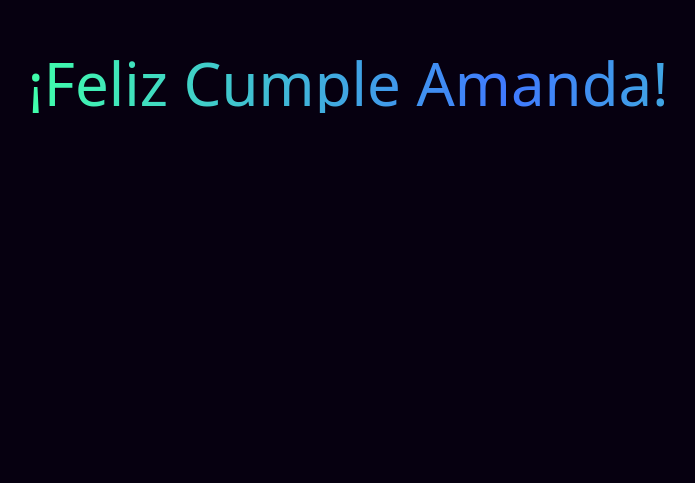
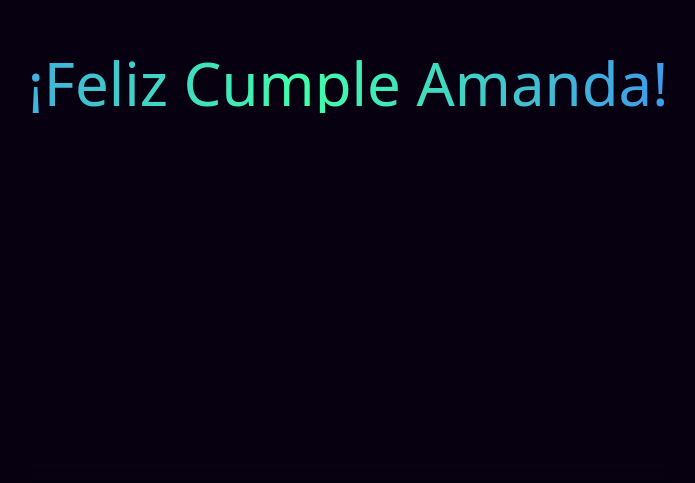
Before and after one commit to 4trademcs/Muzio, a React (Vite) app: page /season2 in a window 1280 px wide. Shown: the part 317-800 px from the top of the page, without its empty margins (292-987 px from the left). Built offline with nearby package versions, Linux system fonts and the light colour scheme.

Commit message:
gradient-text upd

```diff
--- a/src/components/Hero.jsx
+++ /dev/null
@@ -1,15 +0,0 @@
-// src/components/Hero.jsx
-import GradientText from "../components/reactBits/gradient-text";
-
-export default function Hero() {
-  return (
-    <GradientText
-      colors={["#40ffaa", "#4079ff", "#40ffaa", "#4079ff", "#40ffaa"]}
-      animationSpeed={3}
-      showBorder={false}
-      className="custom-class text-6xl p-4 text-center m-auto h-screen z-0 bg-transparent w-full"
-    >
-      ¡Feliz Cumple Amanda!
-    </GradientText>
-  );
-}
--- /dev/null
+++ b/src/components/reactBits/GradientText.css
@@ -0,0 +1,68 @@
+.animated-gradient-text {
+  position: relative;
+  margin: 0 auto;
+  display: flex;
+  max-width: fit-content;
+  flex-direction: row;
+  align-items: center;
+  justify-content: center;
+  border-radius: 1.25rem;
+  font-weight: 500;
+  backdrop-filter: blur(10px);
+  transition: box-shadow 0.5s ease-out;
+  overflow: hidden;
+  cursor: pointer;
+}
+
+.gradient-overlay {
+  position: absolute;
+  top: 0;
+  left: 0;
+  right: 0;
+  bottom: 0;
+  background-size: 300% 100%;
+  animation: gradient linear infinite;
+  border-radius: inherit;
+  z-index: 0;
+  pointer-events: none;
+}
+
+.gradient-overlay::before {
+  content: '';
+  position: absolute;
+  left: 0;
+  top: 0;
+  border-radius: inherit;
+  width: calc(100% - 2px);
+  height: calc(100% - 2px);
+  left: 50%;
+  top: 50%;
+  transform: translate(-50%, -50%);
+  background-color: #060010;
+  z-index: -1;
+}
+
+@keyframes gradient {
+  0% {
+    background-position: 0% 50%;
+  }
+
+  50% {
+    background-position: 100% 50%;
+  }
+
+  100% {
+    background-position: 0% 50%;
+  }
+}
+
+.text-content {
+  display: inline-block;
+  position: relative;
+  z-index: 2;
+  background-size: 300% 100%;
+  background-clip: text;
+  -webkit-background-clip: text;
+  color: transparent;
+  animation: gradient linear infinite;
+}
--- /dev/null
+++ b/src/components/reactBits/GradientText.jsx
@@ -0,0 +1,23 @@
+import './GradientText.css';
+
+export default function GradientText({
+  children,
+  className = '',
+  colors = ['#40ffaa', '#4079ff', '#40ffaa', '#4079ff', '#40ffaa'],
+  animationSpeed = 8,
+  showBorder = false
+}) {
+  const gradientStyle = {
+    backgroundImage: `linear-gradient(to right, ${colors.join(', ')})`,
+    animationDuration: `${animationSpeed}s`
+  };
+
+  return (
+    <div className={`animated-gradient-text ${className}`}>
+      {showBorder && <div className="gradient-overlay" style={gradientStyle}></div>}
+      <div className="text-content" style={gradientStyle}>
+        {children}
+      </div>
+    </div>
+  );
+}
--- a/src/components/reactBits/gradient-text.jsx
+++ /dev/null
@@ -1,45 +0,0 @@
-export default function GradientText({
-  children,
-  className = "",
-  colors = ["#ffaa40", "#9c40ff", "#ffaa40"],
-  animationSpeed = 8,
-  showBorder = false,
-}) {
-  const gradientStyle = {
-    backgroundImage: `linear-gradient(to right, ${colors.join(", ")})`,
-    animationDuration: `${animationSpeed}s`,
-    backgroundSize: "300% 100%",
-  };
-
-  return (
-    <div
-      className={`relative mx-auto flex max-w-fit items-center justify-center z-0 rounded-[1.25rem] font-medium  transition-shadow duration-500 overflow-hidden cursor-pointer ${className}`}
-    >
-      {showBorder && (
-        <div
-          className="absolute inset-0 z-0 pointer-events-none animate-gradient"
-          style={gradientStyle}
-        >
-          {/* “Borde” con relleno negro interior */}
-          <div
-            className="absolute inset-0 bg-black rounded-[1.25rem] z-[-1]"
-            style={{
-              width: "calc(100% - 2px)",
-              height: "calc(100% - 2px)",
-              left: "50%",
-              top: "50%",
-              transform: "translate(-50%, -50%)",
-            }}
-          />
-        </div>
-      )}
-
-      <div
-        className="inline-block relative z-[2] text-transparent bg-clip-text animate-gradient"
-        style={gradientStyle}
-      >
-        {children}
-      </div>
-    </div>
-  );
-}
--- a/src/pages/season2.jsx
+++ b/src/pages/season2.jsx
@@ -1,5 +1,4 @@
 import { useState } from "react";
-import Hero from "../components/Hero";
 import ImageTrail from "../components/reactBits/image-trailOwn";
 import Reasons from "../components/Reasons";
 import Timeline from "../components/Timeline";
@@ -8,6 +7,7 @@ import Letter from "../components/Letter";
 import Coupons from "../components/Coupons";
 import Gallery from "../components/Gallery";
 import reasons from "../components/reasons.json";
+import GradientText from "../components/reactBits/GradientText";
 
 import ConfettiBackdrop from "../components/ConfettiBackdrop";
 import Footer from "../components/Footer";
@@ -37,7 +37,14 @@ export default function App() {
       />
 
       {/* 1) Hero */}
-      <Hero />
+      <GradientText
+            colors={["#40ffaa", "#4079ff", "#40ffaa", "#4079ff", "#40ffaa"]}
+            animationSpeed={3}
+            showBorder={false}
+            className="custom-class text-6xl p-4 text-center m-auto h-screen z-0 bg-transparent w-full"
+          >
+            ¡Feliz Cumple Amanda!
+          </GradientText>
 
       {/* 2) Reasons + Infinite Scroll */}
       <section id="reasons" className="relative py-24">
```
